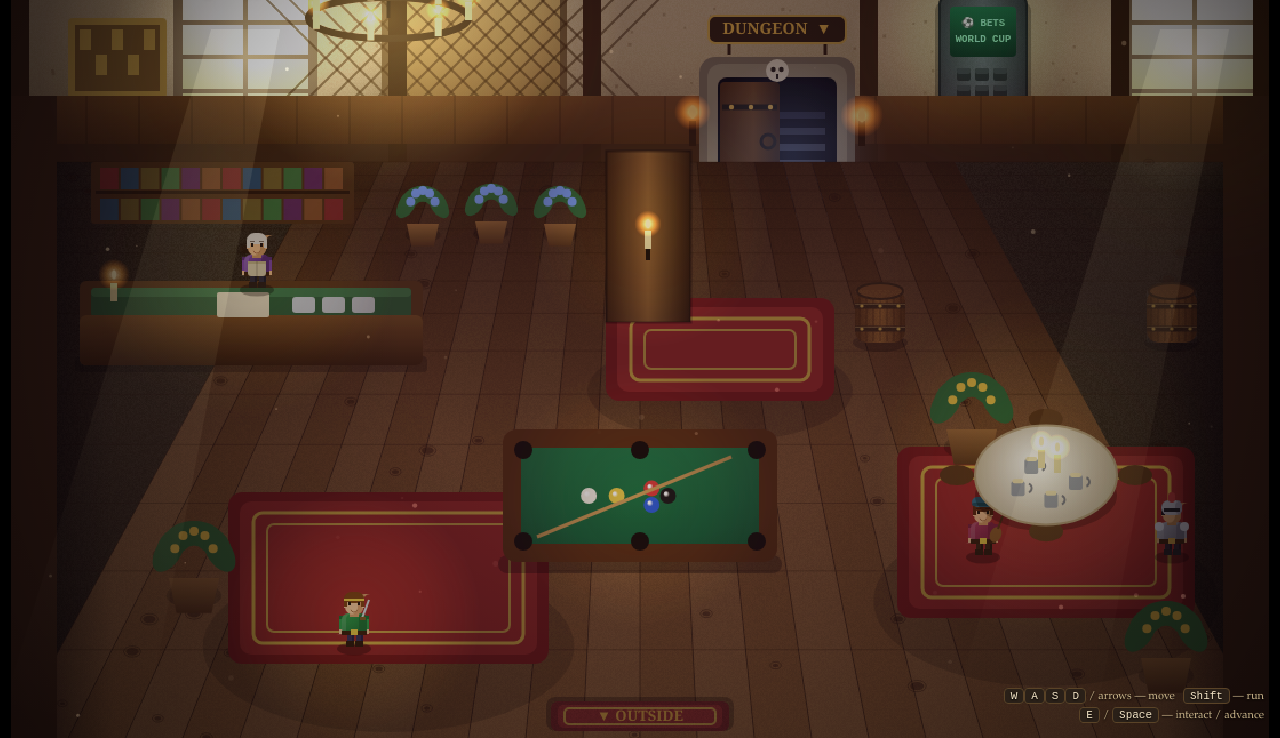
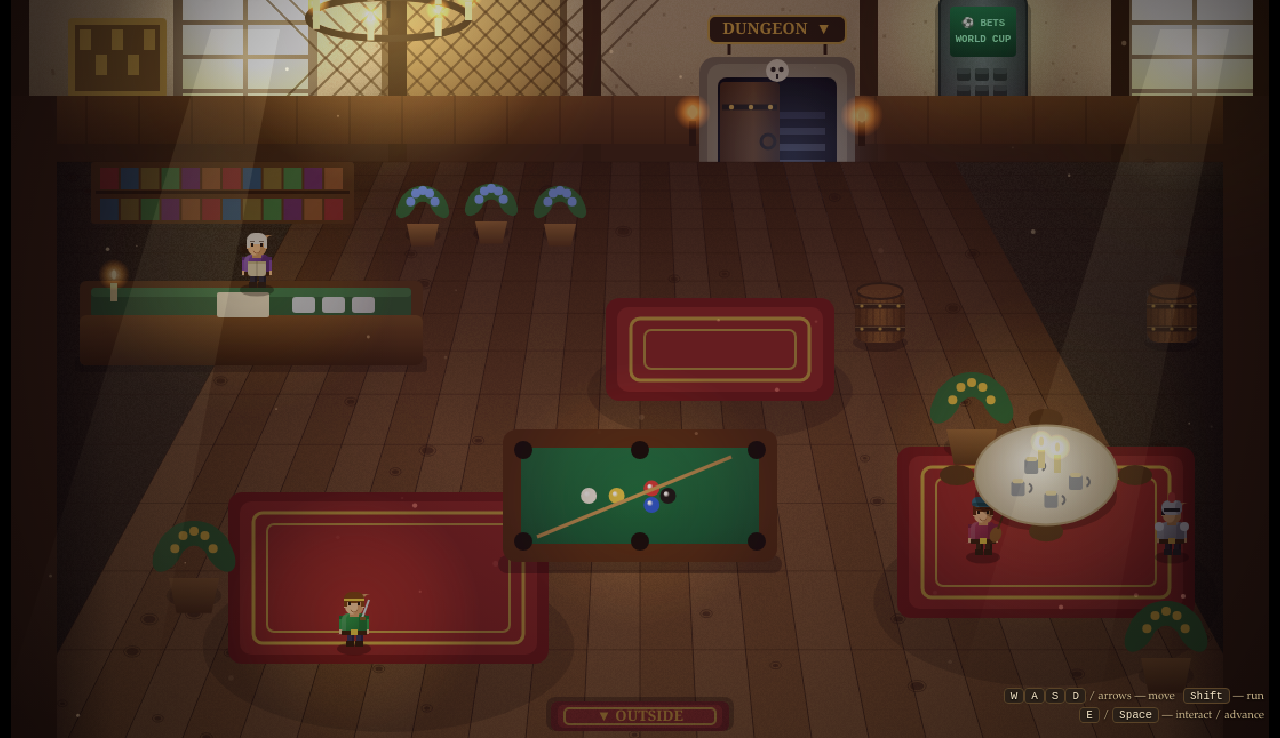
Before and after one commit to ModernFreedom/tipsy-griffin, a plain HTML site: page index.html in a window 1280 px wide. Shown: the part 62-800 px from the top of the page. Drawn offline with Linux system fonts and the light colour scheme; animation ran at ten frames a second.

Commit message:
Remove central pillar blocking the dungeon door

```diff
--- a/index.html
+++ b/index.html
@@ -252,7 +252,6 @@ const npcs=[
 ];
 
 const tavernSolids=[
-  {x:PILLAR.x,y:PILLAR.y,w:PILLAR.w,h:PILLAR.h},
   {x:BAR.x,y:BAR.y,w:BAR.w,h:BAR.h},
   {x:SHELF.x,y:SHELF.y,w:SHELF.w,h:SHELF.h},
   {x:ROUND.x-50,y:ROUND.y-40,w:100,h:90},
@@ -545,7 +544,7 @@ function drawTavern(time){
   npcs.forEach(n=>ents.push({y:n.y,fn:()=>drawCharacter(n.x,n.y,n.facing||'down',n.pal,0)}));
   ents.push({y:player.y,fn:()=>drawCharacter(player.x,player.y,player.dir,'hero',player.moving?player.anim:0)});
   ents.sort((a,b)=>a.y-b.y); ents.forEach(e=>e.fn());
-  drawPillarFront(time); drawChandelier(time);
+  drawChandelier(time);
   tavernLighting(time); colorGrade('rgba(255,160,60,0.16)');
   drawPrompt();
 }
@@ -1565,7 +1564,7 @@ function applyLights(base, lights, time){
 function tavernLighting(time){
   applyLights('rgba(18,10,28,0.46)',[
     {x:W*0.30,y:70,r:230,s:1},{x:205,y:286,r:150,s:.8},{x:ROUND.x,y:ROUND.y-10,r:150,s:.9},
-    {x:PILLAR.x+PILLAR.w/2,y:PILLAR.y+64,r:120,s:.7},{x:205,y:104,r:200,s:.7},{x:1035,y:104,r:200,s:.7},
+    {x:205,y:104,r:200,s:.7},{x:1035,y:104,r:200,s:.7},
     {x:ATM.x+ATM.w/2,y:ATM.y+40,r:120,s:.6},
     {x:POOLTABLE.x+POOLTABLE.w/2,y:POOLTABLE.y+POOLTABLE.h/2,r:130,s:.6},{x:player.x,y:player.y-6,r:120,s:.85},
   ],time);
```
